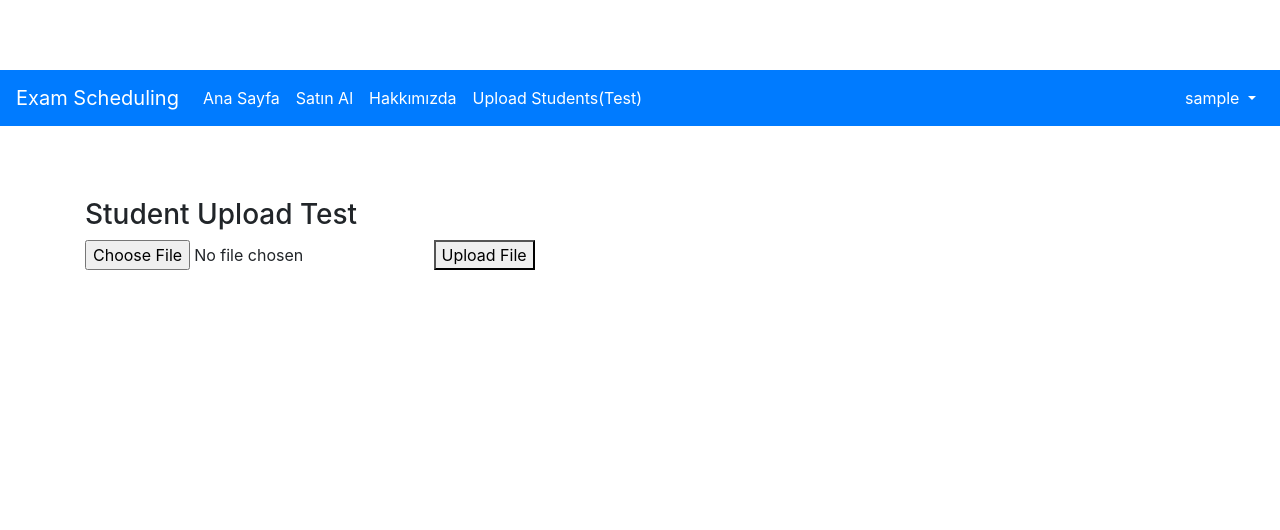
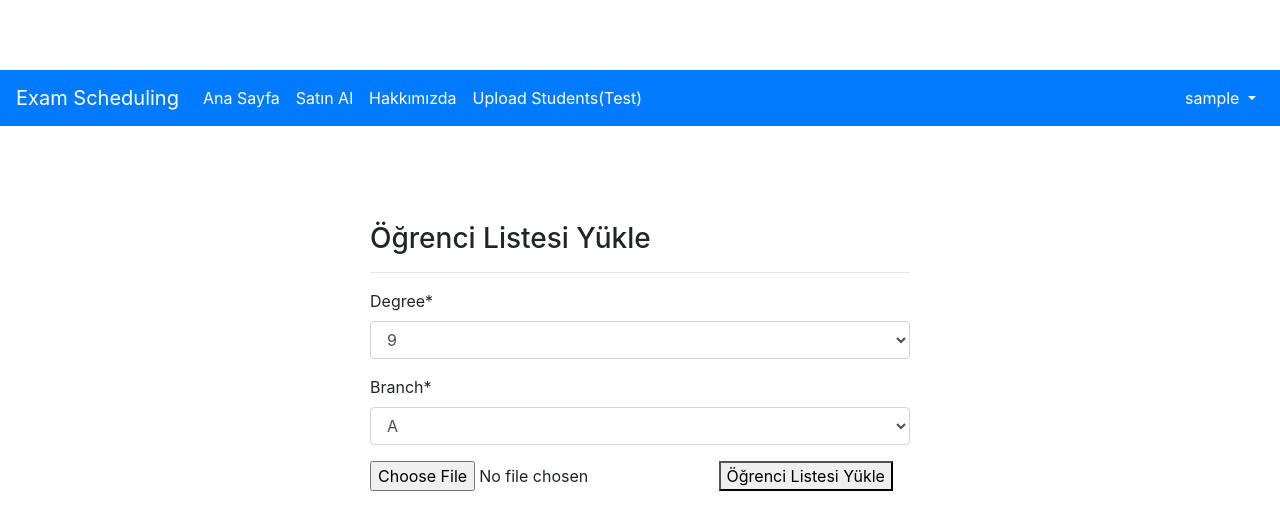
Before and after one commit to ahmetfarukyilmaz/Exam-Scheduling-System, a Django app: page /schooladmin/upload-student-list/ in a window 1280 px wide. Shown: the top 530 px of the page. Run offline with Django 3.2, Linux system fonts and the light colour scheme; a user stored in the database is signed in; tables that the repository leaves empty hold one stand-in row (values such as "Sample post"); some libraries are stand-ins or nearby versions.

Commit message:
Add upload student list page

```diff
--- a/exam/forms.py
+++ b/exam/forms.py
@@ -1,4 +1,4 @@
-from exam.models import School
+from exam.models import School,degree_choices,branch_choices
 from django import forms
 from django.core.exceptions import ValidationError
 
@@ -32,3 +32,18 @@ class RegisterForm(forms.Form):
 class LoginForm(forms.Form):
     username = forms.CharField(max_length=50, label="Kullanıcı Adı")
     password = forms.CharField(max_length=30, widget=forms.PasswordInput, label="Şifre")
+
+
+class UploadStudentForm(forms.Form):
+    degree = forms.ChoiceField(choices=degree_choices)
+    branch = forms.ChoiceField(choices = branch_choices)
+
+    def clean(self):
+        degree = self.cleaned_data.get('degree')
+        branch = self.cleaned_data.get('branch')
+        values ={
+            "degree" : degree,
+            "branch" : branch,
+
+        }
+        return values
--- a/exam/models.py
+++ b/exam/models.py
@@ -6,6 +6,25 @@ from django.db.models.fields.related import ForeignKey
 from phonenumber_field.modelfields import PhoneNumberField
 from django.utils.crypto import get_random_string
 # Create your models here.
+
+degree_choices = [
+    ("9", "9"),
+    ("10", "10"),
+    ("11", "11"),
+    ("12", "12"),
+    ]
+
+branch_choices = [
+    ("A", "A"),
+    ("B", "B"),
+    ("C", "C"),
+    ("D", "D"),
+    ("E", "E"),
+    ("F", "F"),
+    ("G", "G"),
+    ("H", "H"),
+    ("I", "I"),
+    ]
 class Address(models.Model):
 
     country=models.CharField(max_length=50)
@@ -40,24 +59,7 @@ class Student(models.Model):
 
 
 class SchoolClass(models.Model):
-    degree_choices = [
-    ("9", "9"),
-    ("10", "10"),
-    ("11", "11"),
-    ("12", "12"),
-    ]
 
-    branch_choices = [
-    ("A", "A"),
-    ("B", "B"),
-    ("C", "C"),
-    ("D", "D"),
-    ("E", "E"),
-    ("F", "F"),
-    ("G", "G"),
-    ("H", "H"),
-    ("I", "I"),
-    ]
     school = models.ForeignKey('School',on_delete=models.CASCADE,null=True,blank=True)
     degree = models.CharField(max_length = 20, choices = degree_choices, default = "9")
     branch = models.CharField(max_length = 20, choices = branch_choices, default = "A")
--- a/exam/views.py
+++ b/exam/views.py
@@ -1,13 +1,15 @@
 from django import contrib
+from django.conf import settings
+import os
+import pandas as pd
 from exam.models import *
 from django.shortcuts import redirect, render, HttpResponse
-from .forms import RegisterForm, LoginForm
+from .forms import RegisterForm, LoginForm,UploadStudentForm
 from django.contrib.auth.models import User
 from django.contrib.auth import login, authenticate, logout
 from django.contrib import messages
 from django.contrib.auth.decorators import user_passes_test
 from django.core.files.storage import FileSystemStorage
-from exam.readStudents import uploadStudents
 
 # Create your views here.
 
@@ -152,9 +154,48 @@ def about(request):
 
 
 def schooladmin_uploadStudentList(request):
-    if request.method=="POST":
+    form = UploadStudentForm(request.POST or None)
+    currentAdmin = SchoolAdministrator.objects.get(user_id=request.user.id)
+    if form.is_valid():
+
+        degree = form.cleaned_data.get('degree')
+        branch = form.cleaned_data.get('branch')
+        if not SchoolClass.objects.filter(school_id=currentAdmin.school.id ,degree=degree ,branch=branch).first():
+            newClass = SchoolClass()
+            newClass.school = currentAdmin.school
+            newClass.degree = degree
+            newClass.branch = branch
+            newClass.save()
+        else:
+            newClass=SchoolClass.objects.get(school_id=currentAdmin.school.id,degree=degree,branch=branch)
+
         uploaded_file = request.FILES['document']
         fs = FileSystemStorage()
         fs.save(uploaded_file.name,uploaded_file)
-        uploadStudents(uploaded_file.name)
-    return render(request,'upload.html')
+        base_dir = settings.MEDIA_ROOT
+        studentList = pd.read_excel(os.path.join(base_dir,str(uploaded_file.name)),header=0,usecols="B,D,I",skiprows=3,na_filter=False,names=["Numara","Ad","Soyad"])
+
+        for i in range(len(studentList)):
+            if type(studentList.values[i][0])!=int:
+                break
+            number = studentList.values[i][0]
+            firstName = studentList.values[i][1]
+            lastName = studentList.values[i][2]
+            if  Student.objects.filter(schoolNumber=number).first():
+                continue
+            newUser = User(username = firstName + "_" + str(number))
+            newUser.set_password('123456')
+            newUser.save()
+            newStudent = Student()
+            newStudent.user= newUser
+            newStudent.name = str(firstName) + " " + str(lastName)
+            newStudent.schoolNumber = number
+            newStudent.school = currentAdmin.school
+            newStudent.schoolClass = newClass
+            newStudent.save()
+
+
+    context = {
+        "form" : form
+    }
+    return render(request, "upload.html", context)
--- a/templates/upload.html
+++ b/templates/upload.html
@@ -1,17 +1,17 @@
-{% extends 'layout.html' %}
+{% extends 'layout.html' %} {% block title %} Upload {% endblock title %}
+{%block content %}
+{% load crispy_forms_tags %}
 
-{% block title %}
-    Upload
-{% endblock title %}
-
-{% block content %}
-<h3>Student Upload Test</h3>
-
-<form method="post" enctype="multipart/form-data">
-{% csrf_token %}
-
-
-<input type="file" name="document">
-<button type="submit">Upload File</button>
-</form>
-{% endblock content %}
+<div class="row">
+  <div class="col-md-6 offset-md-3">
+    <br />
+    <h3>Öğrenci Listesi Yükle</h3>
+    <hr />
+    <form method="post" enctype="multipart/form-data">
+      {% csrf_token %}
+      {{form|crispy}}
+      <input type="file" name="document" />
+      <button type="submit">Öğrenci Listesi Yükle</button>
+    </form>
+    <div></div>
+    {% endblock content %}
```
